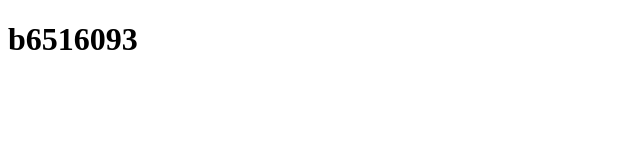
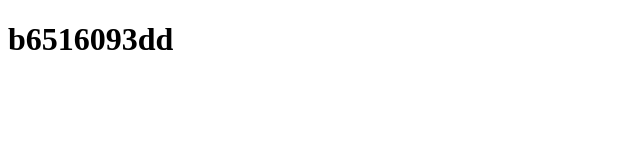
Before and after one commit to seemmer/SE-lab3-B6516093, a plain HTML site: page index.html in a window 1280 px wide. Shown: the full height of the page, 0-640 px from the left. Drawn offline with Linux system fonts and the light colour scheme.

Commit message:
create ui - close #5

```diff
--- a/index.html
+++ b/index.html
@@ -6,6 +6,6 @@
     <title>Document</title>
 </head>
 <body>
-    <h1>b6516093</h1>
+    <h1>b6516093dd</h1>
 </body>
 </html>
```
